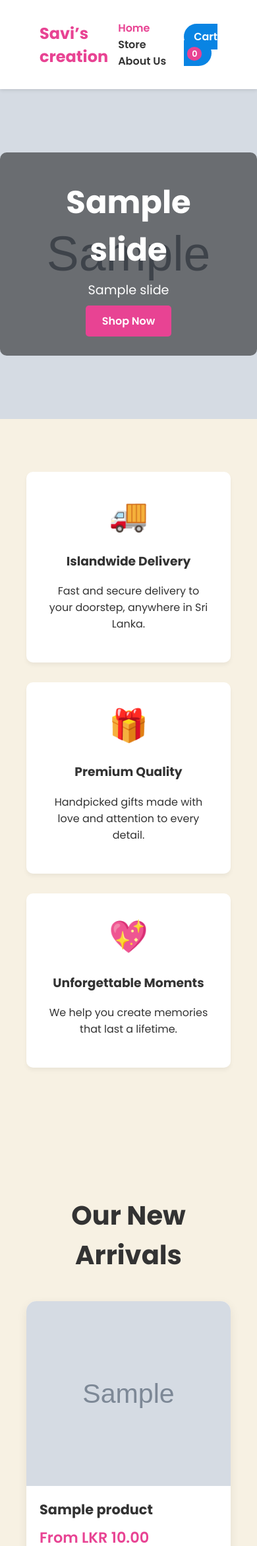
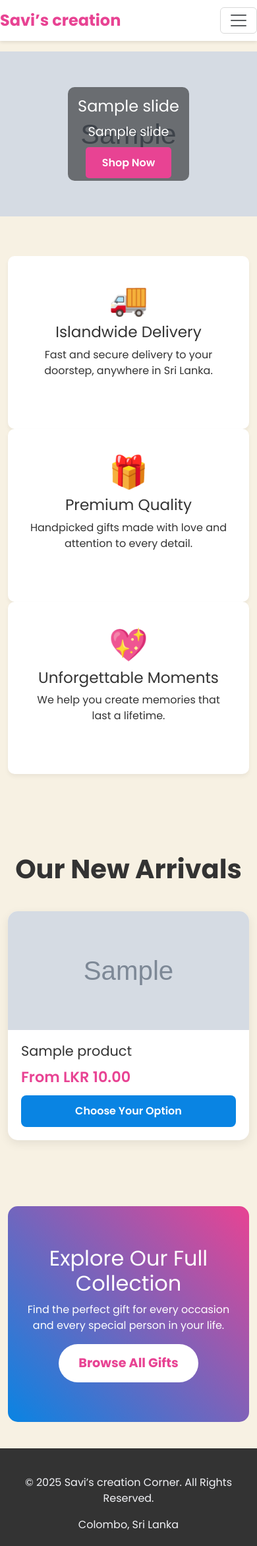
Before and after one commit to hathisathissara/e-commerce, a PHP site: page / in a window 390 px wide. Shown: the top 2343 px of the page at 66% size. Run offline with PHP 8.4, Linux system fonts and the light colour scheme; tables that the repository leaves empty or names only in its code hold one stand-in row (values such as "Sample post"); grey boxes marked "Sample" are stand-in pictures.

Commit message:
Enhance UI with Bootstrap integration across multiple pages
- Added Bootstrap CSS to about.php, cart.php, index.php, and store.php for improved styling and responsiveness.
- Refactored navigation bars in about.php, index.php, and store.php to utilize Bootstrap's navbar component.
- Updated layout of sections in about.php and index.php to leverage Bootstrap's grid system for better alignment and spacing.
- Enhanced cart.php with Bootstrap classes for a more modern look and feel, including responsive tables and buttons.
- Improved the overall structure and styling of the features and product sections in index.php and store.php using Bootstrap's grid and utility classes.

```diff
--- a/index.php
+++ b/index.php
@@ -33,6 +33,8 @@ if ($result_products && $result_products->num_rows > 0) {
     <meta charset="UTF-8">
     <meta name="viewport" content="width=device-width, initial-scale=1.0">
     <title>Savi’s creation  Corner - Welcome</title>
+    <!-- Bootstrap CSS -->
+    <link href="https://cdn.jsdelivr.net/npm/bootstrap@5.3.2/dist/css/bootstrap.min.css" rel="stylesheet">
     <!-- Swiper JS CSS -->
     <link rel="stylesheet" href="https://unpkg.com/swiper/swiper-bundle.min.css" />
     <!-- Google Fonts: Poppins -->
@@ -56,30 +58,17 @@ if ($result_products && $result_products->num_rows > 0) {
             color: var(--text-dark);
         }
 
-        .container {
-            max-width: 1200px;
-            margin: auto;
-            padding: 20px;
-        }
-
         .section {
-            padding: 60px 20px;
+            padding: 60px 0;
         }
 
         /* 1. Header & Navigation */
         .header {
             background: #fff;
-            padding: 10px 40px;
             box-shadow: 0 2px 5px rgba(0, 0, 0, 0.1);
             position: sticky;
             top: 0;
             z-index: 100;
-        }
-
-        .navbar {
-            display: flex;
-            justify-content: space-between;
-            align-items: center;
         }
 
         .logo {
@@ -89,24 +78,21 @@ if ($result_products && $result_products->num_rows > 0) {
             text-decoration: none;
         }
 
-        .nav-links a {
-            margin: 0 15px;
-            text-decoration: none;
-            color: var(--text-dark);
+        .nav-link {
+            color: var(--text-dark) !important;
             font-weight: 600;
             transition: color 0.3s;
         }
 
-        .nav-links a:hover,
-        .nav-links a.active,
-        .cart a:hover {
-            color: var(--primary-color);
+        .nav-link.active,
+        .nav-link:hover {
+            color: var(--primary-color) !important;
         }
 
         .cart-icon a {
             font-weight: 600;
             text-decoration: none;
-            color: #fff;
+            color: #fff !important;
             background: var(--secondary-color);
             padding: 8px 15px;
             border-radius: 20px;
@@ -123,8 +109,21 @@ if ($result_products && $result_products->num_rows > 0) {
         /* 2. Swiper Slider */
         .swiper-container {
             width: 100%;
-            height: 80vh;
+            height: 60vh;
             max-height: 500px;
+        }
+
+        @media (max-width: 768px) {
+            .swiper-container {
+                height: 35vh;
+                max-height: 250px;
+            }
+            .slide-content h2 {
+                font-size: 1.5em !important;
+            }
+            .slide-content {
+                padding: 15px !important;
+            }
         }
 
         .swiper-slide {
@@ -169,18 +168,13 @@ if ($result_products && $result_products->num_rows > 0) {
         }
 
         /* 3. Features Section */
-        .features-grid {
-            display: grid;
-            grid-template-columns: repeat(auto-fit, minmax(250px, 1fr));
-            gap: 30px;
-            text-align: center;
-        }
-
         .feature-box {
             background: white;
             padding: 30px;
             border-radius: 10px;
             box-shadow: 0 4px 6px rgba(0, 0, 0, 0.05);
+            text-align: center;
+            margin-bottom: 30px;
         }
 
         .feature-box .icon {
@@ -198,12 +192,6 @@ if ($result_products && $result_products->num_rows > 0) {
             color: var(--text-dark);
         }
 
-        .product-grid {
-            display: grid;
-            grid-template-columns: repeat(auto-fit, minmax(200px, 1fr));
-            gap: 30px;
-        }
-
         .product-card {
             background: #fff;
             border-radius: 15px;
@@ -212,6 +200,7 @@ if ($result_products && $result_products->num_rows > 0) {
             transition: all 0.3s ease;
             display: flex;
             flex-direction: column;
+            height: 100%;
         }
 
         .product-card:hover {
@@ -223,6 +212,12 @@ if ($result_products && $result_products->num_rows > 0) {
             width: 100%;
             height: 280px;
             object-fit: cover;
+        }
+
+        @media (max-width: 768px) {
+            .product-card img {
+                height: 180px;
+            }
         }
 
         .product-info {
@@ -300,25 +295,36 @@ if ($result_products && $result_products->num_rows > 0) {
 <body>
 
     <header class="header">
-        <div class="navbar container">
-            <a href="index.php" class="logo">Savi’s creation </a>
-            <nav class="nav-links">
-                <a href="index.php" class="active">Home</a>
-                <a href="store.php">Store</a>
-                <a href="about.php">About Us</a>
-            </nav>
-            <div class="cart-icon">
+        <nav class="navbar navbar-expand-lg navbar-light bg-white container">
+            <a href="index.php" class="logo navbar-brand">Savi’s creation </a>
+            <button class="navbar-toggler" type="button" data-bs-toggle="collapse" data-bs-target="#mainNav" aria-controls="mainNav" aria-expanded="false" aria-label="Toggle navigation">
+                <span class="navbar-toggler-icon"></span>
+            </button>
+            <div class="collapse navbar-collapse" id="mainNav">
+                <ul class="navbar-nav ms-auto mb-2 mb-lg-0">
+                    <li class="nav-item">
+                        <a href="index.php" class="nav-link active">Home</a>
+                    </li>
+                    <li class="nav-item">
+                        <a href="store.php" class="nav-link">Store</a>
+                    </li>
+                    <li class="nav-item">
+                        <a href="about.php" class="nav-link">About Us</a>
+                    </li>
+                </ul>
+                <div class="cart-icon ms-lg-3 mt-3 mt-lg-0">
                     <a href="cart.php">Cart <span class="cart-count"><?php echo isset($_SESSION['cart']) ? count($_SESSION['cart']) : 0; ?></span></a>
                 </div>
             </div>
+        </nav>
     </header>
 
     <?php if (!empty($slides)): ?>
-        <div class="swiper-container">
+        <div class="swiper-container mt-3">
             <div class="swiper-wrapper">
                 <?php foreach ($slides as $slide): ?>
                     <div class="swiper-slide" style="background-image: url('<?php echo htmlspecialchars($slide['image_path']); ?>');">
-                        <div class="slide-content">
+                        <div class="slide-content mx-auto">
                             <h2><?php echo htmlspecialchars($slide['title']); ?></h2>
                             <p><?php echo htmlspecialchars($slide['subtitle']); ?></p>
                             <a href="<?php echo htmlspecialchars($slide['link_url'] ?? 'store.php'); ?>" class="slide-btn">Shop Now</a>
@@ -333,21 +339,29 @@ if ($result_products && $result_products->num_rows > 0) {
     <?php endif; ?>
 
     <section class="section features-section">
-        <div class="container features-grid">
-            <div class="feature-box">
+        <div class="container">
+            <div class="row justify-content-center">
+                <div class="col-12 col-md-4">
+                    <div class="feature-box h-100">
                         <span class="icon">🚚</span>
                         <h3>Islandwide Delivery</h3>
                         <p>Fast and secure delivery to your doorstep, anywhere in Sri Lanka.</p>
                     </div>
-            <div class="feature-box">
+                </div>
+                <div class="col-12 col-md-4">
+                    <div class="feature-box h-100">
                         <span class="icon">🎁</span>
                         <h3>Premium Quality</h3>
                         <p>Handpicked gifts made with love and attention to every detail.</p>
                     </div>
-            <div class="feature-box">
+                </div>
+                <div class="col-12 col-md-4">
+                    <div class="feature-box h-100">
                         <span class="icon">💖</span>
                         <h3>Unforgettable Moments</h3>
                         <p>We help you create memories that last a lifetime.</p>
+                    </div>
+                </div>
             </div>
         </div>
     </section>
@@ -355,16 +369,18 @@ if ($result_products && $result_products->num_rows > 0) {
     <section class="section featured-products">
         <div class="container">
             <h2 class="section-title">Our New Arrivals</h2>
-            <div class="product-grid">
+            <div class="row g-4">
                 <?php foreach ($featured_products as $product): ?>
-                    <div class="product-card">
+                    <div class="col-12 col-sm-6 col-lg-3 d-flex">
+                        <div class="product-card w-100">
                             <img src="<?php echo htmlspecialchars($product['image'] ?? 'https://via.placeholder.com/300'); ?>" alt="<?php echo htmlspecialchars($product['product_name']); ?>">
-                        <div class="product-info">
+                            <div class="product-info d-flex flex-column">
                                 <div>
                                     <h3><?php echo htmlspecialchars($product['product_name']); ?></h3>
                                     <p class="price">From LKR <?php echo number_format($product['starting_price'], 2); ?></p>
                                 </div>
-                            <a href="store.php" class="view-btn">Choose Your Option</a>
+                                <a href="store.php" class="view-btn mt-auto">Choose Your Option</a>
+                            </div>
                         </div>
                     </div>
                 <?php endforeach; ?>
@@ -387,6 +403,7 @@ if ($result_products && $result_products->num_rows > 0) {
         </div>
     </footer>
 
+    <script src="https://cdn.jsdelivr.net/npm/bootstrap@5.3.2/dist/js/bootstrap.bundle.min.js"></script>
     <script src="https://unpkg.com/swiper/swiper-bundle.min.js"></script>
     <script>
         new Swiper('.swiper-container', {
```
Also changed, not shown: about.php (+53 -69 lines), cart.php (+28 -94 lines), store.php (+24 -11 lines). Lines whose indentation alone changed are shown as unchanged.
